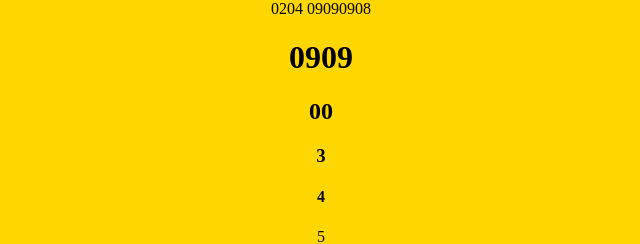
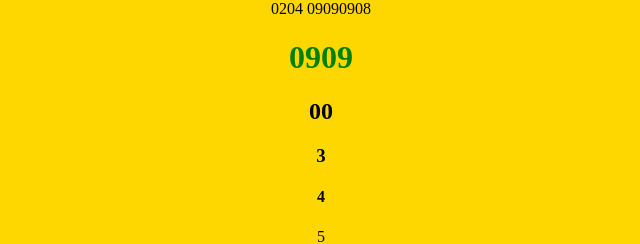
Before and after one commit to 20240906book/09080909, a plain HTML site: page index.html in a window 1280 px wide. Shown: the top 244 px of the page, 319-959 px from the left. Drawn offline with Linux system fonts and the light colour scheme.

Commit message:
Update style.css

```diff
--- a/style.css
+++ b/style.css
@@ -1,7 +1,7 @@
  body{margin:0;
   background: gold;
   text-align: center;
-    h1: red;
+
       h2:blue;
       h3:green;
       h4:red;
@@ -10,5 +10,7 @@
       h7:red;
       h8:green;
       h9:red;
-     <p style="background-color:Tomato;">
+   h1 {
+  color: green;
+}
      }
```
